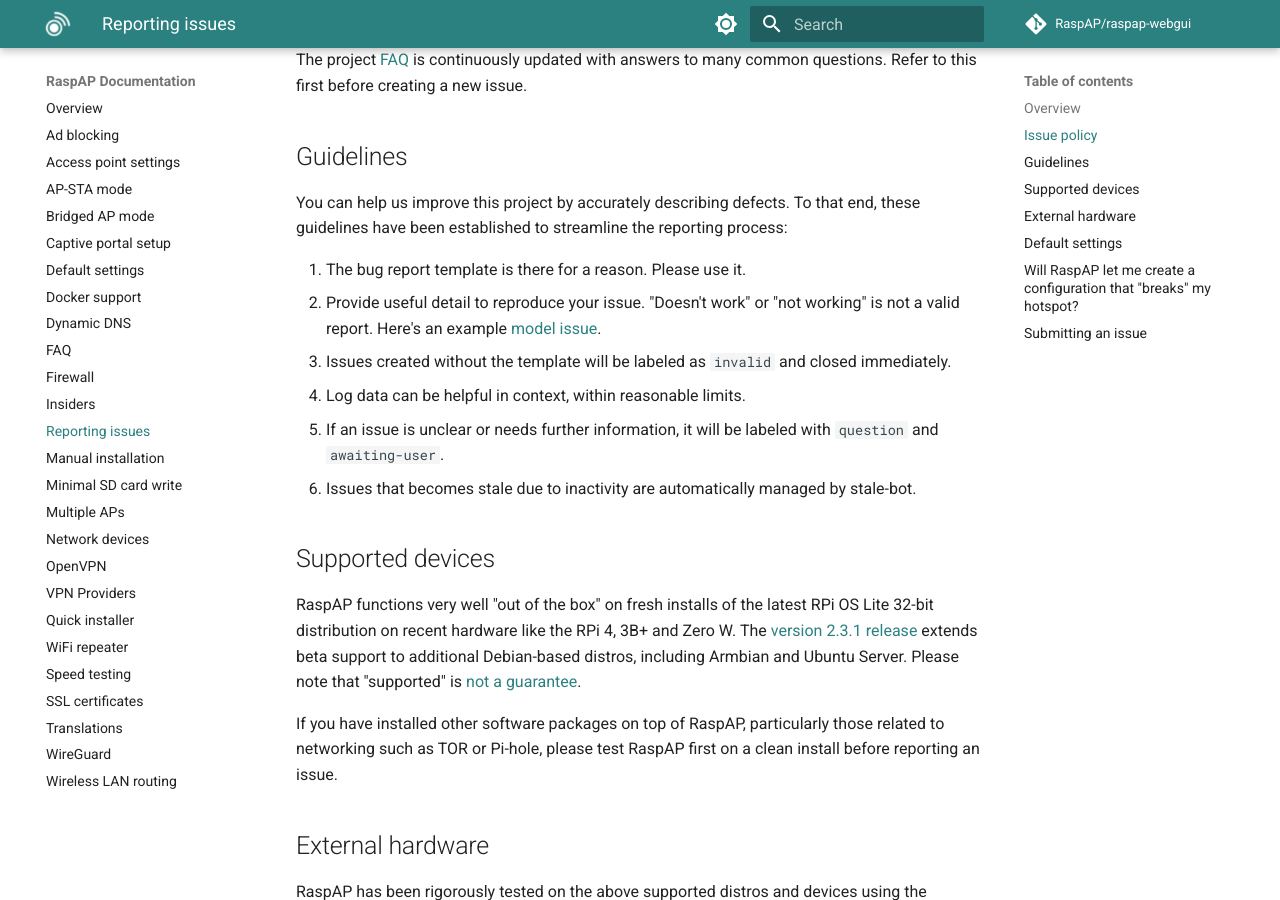
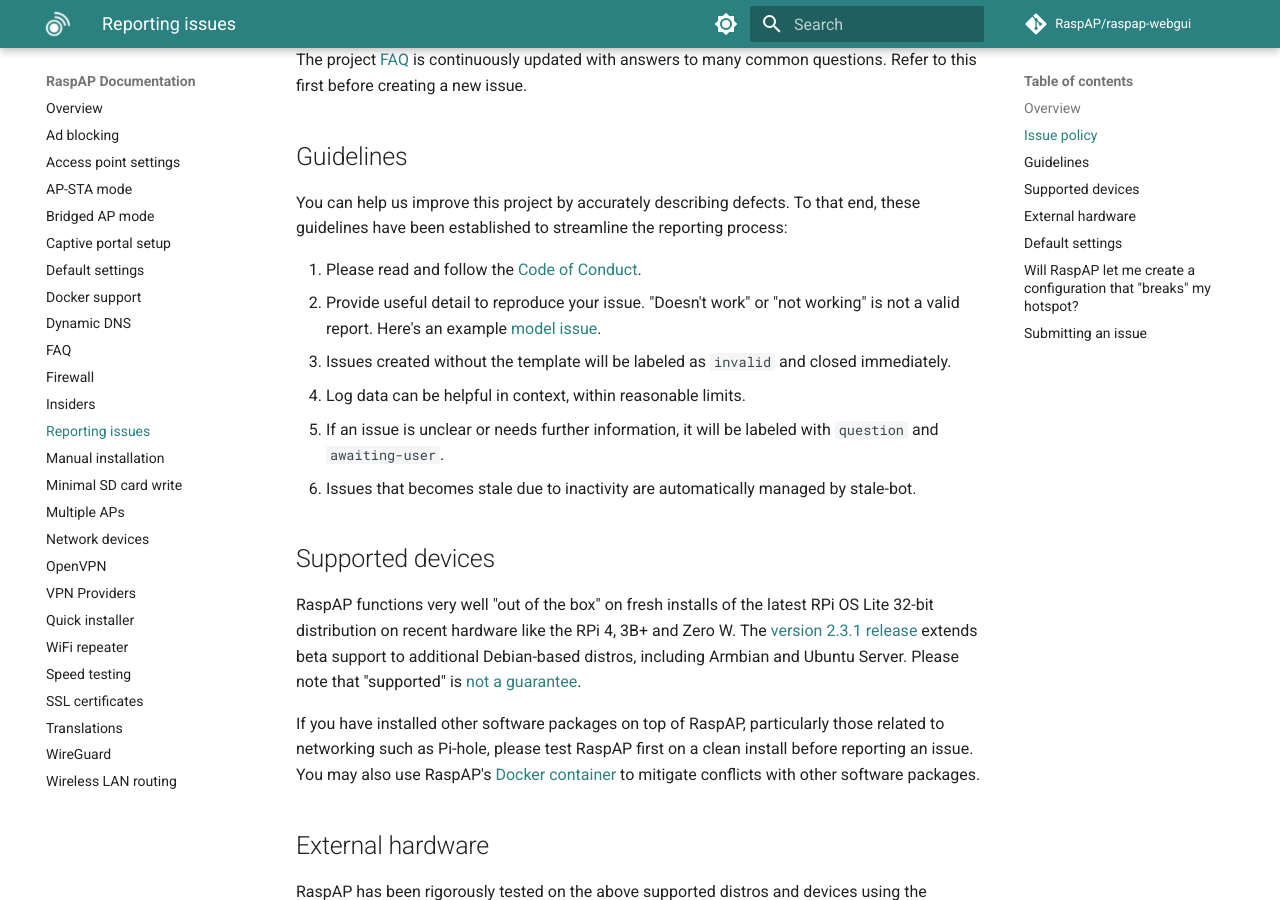
Before and after one commit to RaspAP/raspap-docs, an MkDocs documentation site: the page built from docs/issues.md, in a window 1280 px wide and 900 px high, scrolled down 639 px. Built offline with MkDocs 1.6.1 and Material for MkDocs 9.7.7, drawn with Linux system fonts in a browser that asks for light colours; comment, search, counter and statistics services are not loaded.

Commit message:
Revise reporting process

```diff
--- a/docs/issues.md
+++ b/docs/issues.md
@@ -15,7 +15,7 @@
 ## Guidelines
 You can help us improve this project by accurately describing defects. To that end, these guidelines have been established to streamline the reporting process:
 
-1. The bug report template is there for a reason. Please use it.
+1. Please read and follow the [Code of Conduct](https://github.com/RaspAP/raspap-webgui/blob/master/CODE_OF_CONDUCT.md).
 2. Provide useful detail to reproduce your issue. "Doesn't work" or "not working" is not a valid report. Here's an example [model issue](https://github.com/RaspAP/raspap-webgui/issues/1451).
 3. Issues created without the template will be labeled as `invalid` and closed immediately.
 4. Log data can be helpful in context, within reasonable limits.
@@ -25,7 +25,7 @@
 ## Supported devices
 RaspAP functions very well "out of the box" on fresh installs of the latest RPi OS Lite 32-bit distribution on recent hardware like the RPi 4, 3B+ and Zero W. The [version 2.3.1 release](https://github.com/RaspAP/raspap-webgui/releases/tag/2.3.1) extends beta support to additional Debian-based distros, including Armbian and Ubuntu Server. Please note that "supported" is [not a guarantee](index.md#compatible-operating-systems).
 
-If you have installed other software packages on top of RaspAP, particularly those related to networking such as TOR or Pi-hole, please test RaspAP first on a clean install before reporting an issue.
+If you have installed other software packages on top of RaspAP, particularly those related to networking such as Pi-hole, please test RaspAP first on a clean install before reporting an issue. You may also use RaspAP's [Docker container](docker.md) to mitigate conflicts with other software packages.
 
 ## External hardware
 RaspAP has been rigorously tested on the above supported distros and devices using the onboard wireless chipsets. While many good external wireless USB adapters, or "dongles", are available, a
```
